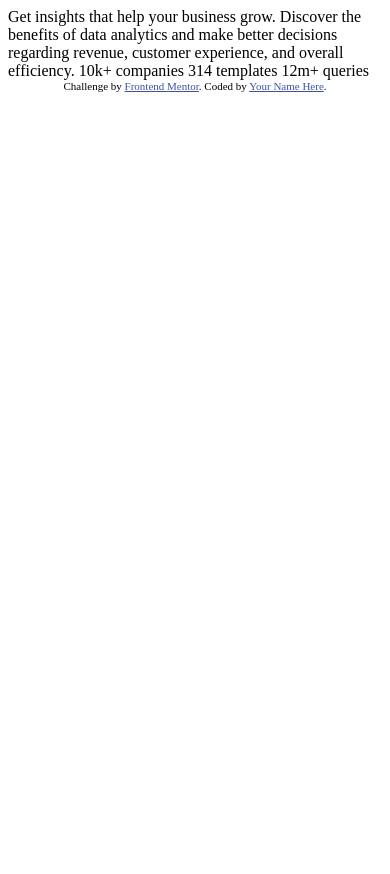
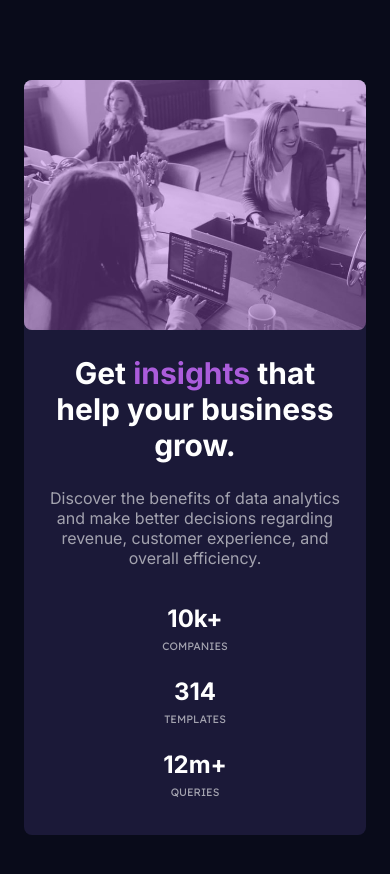
Before and after one commit to Mlipa/stats-preview-card, a plain HTML site: page index.html in a window 390 px wide. Before the commit the page ends 844 px from the top, so only its background shows below. Drawn offline with Linux system fonts and the light colour scheme.

Commit message:
diseño mobile ya terminado

```diff
--- /dev/null
+++ b/css/style.css
@@ -0,0 +1,92 @@
+:root{
+    /* primary colors */
+    --main-background: hsl(233, 47%, 7%);
+    --card-background: hsl(244, 38%, 16%);
+    --accent: hsl(277, 64%, 61%);
+    /* neutral */
+    --main-heading-stats: hsl(0, 0%, 100%);
+    --main-paragraph: hsla(0, 0%, 100%, 0.75);
+    --stat-headings: hsla(0, 0%, 100%, 0.6);
+    /* a color */
+    --attribution-a: hsl(228, 45%, 44%);
+}
+
+body{
+    background-color: var(--main-background);
+    margin: 0;
+    padding: 0;
+}
+
+main{
+    margin: 80px 24px;
+    background-color: var(--card-background);
+    border-radius: 8px;
+}
+
+.img{
+    background-image: url(../images/image-header-mobile.jpg);
+    background-size: cover;
+    max-width: 100%;
+    height: 250px;
+    position: relative;
+    border-radius: 8px;
+}
+
+.img:before{
+    content: "";
+    width: 100%;
+    height: 100%;
+    background-color: var(--accent);
+    position: absolute;
+    opacity: 0.4;
+    border-radius: 8px;
+}
+
+.subtitle{
+    color: var(--main-heading-stats);
+    font-family: 'Inter', sans-serif;
+    font-weight: 700;
+    text-align: center;
+    margin: 0 20px;
+    font-size: 20px;
+}
+
+span{
+    color: var(--accent);
+}
+
+.paragraph{
+    color: var(--stat-headings);
+    font-family: 'Inter', sans-serif;
+    font-weight: 400;
+    margin: 0 20px;
+    text-align: center;
+    font-size: 16px;
+}
+
+.views{
+    display: flex;
+    align-items: center;
+    flex-direction: column;
+    padding-top: 24px;
+    padding-bottom: 24px;
+}
+
+div h1{
+    color: var(--main-heading-stats);
+    font-family: 'Inter', sans-serif;
+    font-weight: 700;
+    padding: 0;
+    margin: 12px 0 6px 0;
+    text-align: center;
+}
+
+div h6{
+    color: var(--stat-headings);
+    font-family: 'Lexend Deca', sans-serif;
+    text-transform: uppercase;
+    font-weight: 400;
+    margin: 0;
+    padding: 0 0 12px 0;
+    text-align: center;
+}
--- a/index.html
+++ b/index.html
@@ -5,29 +5,38 @@
   <meta name="viewport" content="width=device-width, initial-scale=1.0"> <!-- displays site properly based on user's device -->
 
   <link rel="icon" type="image/png" sizes="32x32" href="./images/favicon-32x32.png">
+  <link rel="stylesheet" href="./css/style.css">
+  <link rel="preconnect" href="https://fonts.googleapis.com">
+<link rel="preconnect" href="https://fonts.gstatic.com" crossorigin>
+<link href="https://fonts.googleapis.com/css2?family=Inter:wght@400;700&family=Lexend+Deca&display=swap" rel="stylesheet">
 
-  <title>Frontend Mentor | Stats preview card component</title>
 
-  <!-- Feel free to remove these styles or customise in your own stylesheet 👍 -->
-  <style>
-    .attribution { font-size: 11px; text-align: center; }
-    .attribution a { color: hsl(228, 45%, 44%); }
-  </style>
+  <title>Stats preview card component</title>
 </head>
 <body>
-
-  Get insights that help your business grow.
-
-  Discover the benefits of data analytics and make better decisions regarding revenue, customer
+  <main>
+    <div class="img"></div>
+    <section class="subtitle">
+      <h1>Get <span>insights</span> that help your business grow.</h1>
+    </section>
+    <section class="paragraph">
+      Discover the benefits of data analytics and make better decisions regarding revenue, customer
   experience, and overall efficiency.
-
-  10k+ companies
-  314 templates
-  12m+ queries
-
-  <div class="attribution">
-    Challenge by <a href="https://www.frontendmentor.io?ref=challenge" target="_blank">Frontend Mentor</a>.
-    Coded by <a href="#">Your Name Here</a>.
-  </div>
+    </section>
+    <section class="views">
+      <div>
+        <h1>10k+</h1>
+        <h6>companies</h6>
+      </div>
+      <div>
+        <h1>314</h1>
+        <h6>templates</h6>
+      </div>
+      <div>
+        <h1>12m+</h1>
+        <h6>queries</h6>
+      </div>
+    </section>
+  </main>
 </body>
 </html>
```
